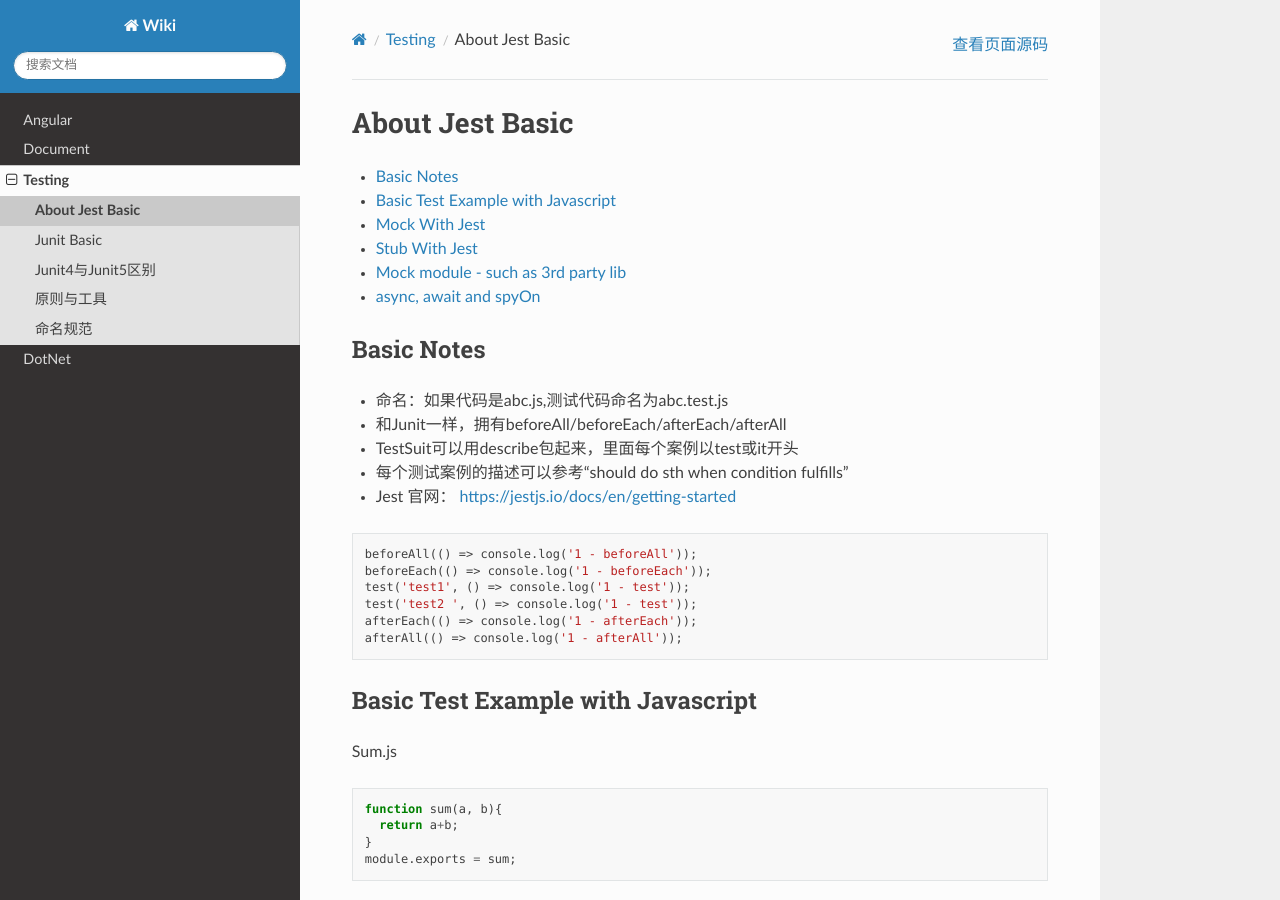
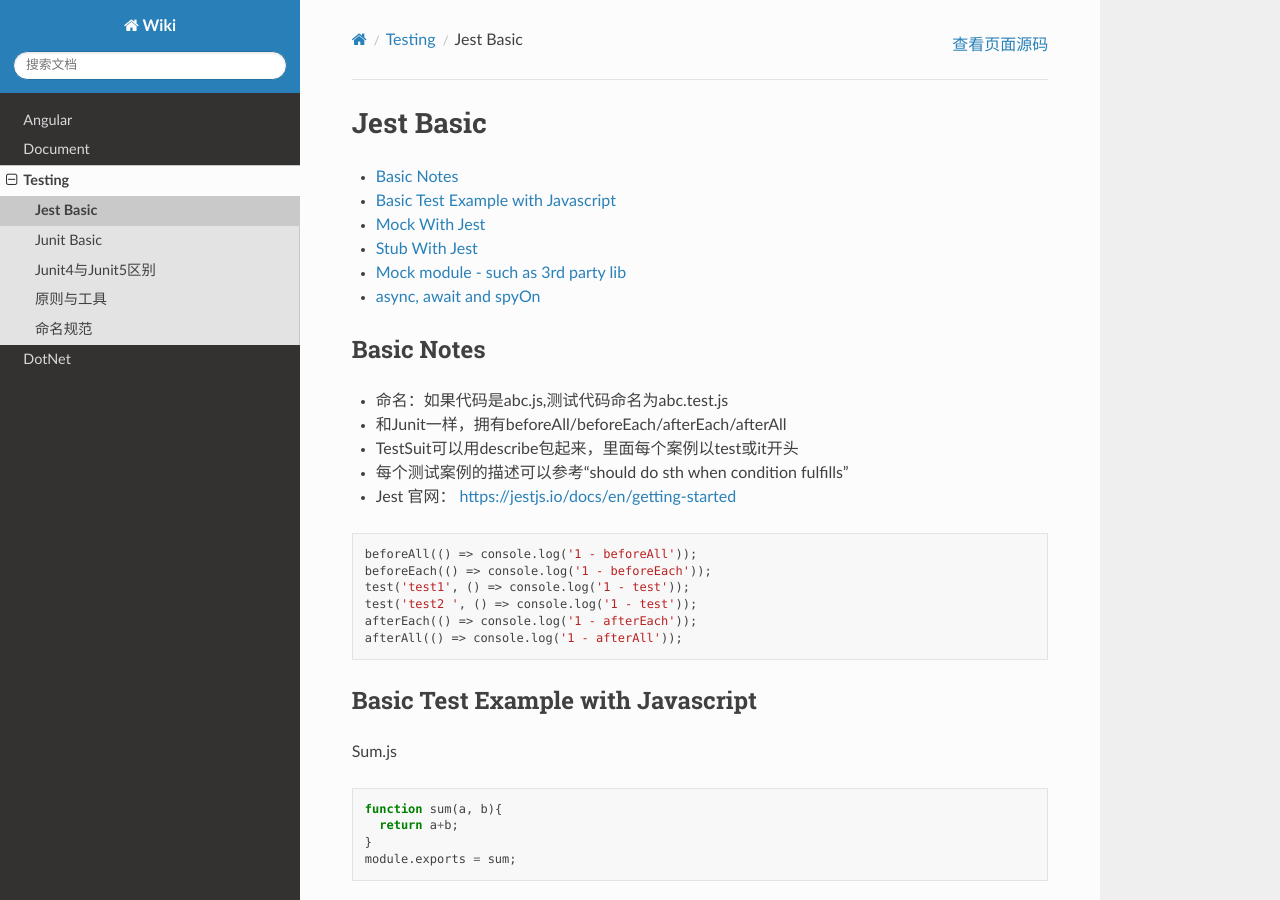
Before and after one commit to abigail830/Sphinx_wiki, a Sphinx documentation site: the page built from source/Testing/Jest.rst, in a window 1280 px wide and 900 px high. Built offline with Sphinx 7.4.7 and the Read the Docs theme 2.0.0, drawn with Linux system fonts in a browser that asks for light colours.

Commit message:
Update Jest.rst

```diff
--- a/source/Testing/Jest.rst
+++ b/source/Testing/Jest.rst
@@ -1,4 +1,4 @@
-About Jest Basic
+Jest Basic
 ================
 
 * `Basic Notes`_
```
Also changed, not shown: other parts of source/Testing/Jest.rst (+3 -0 lines).
